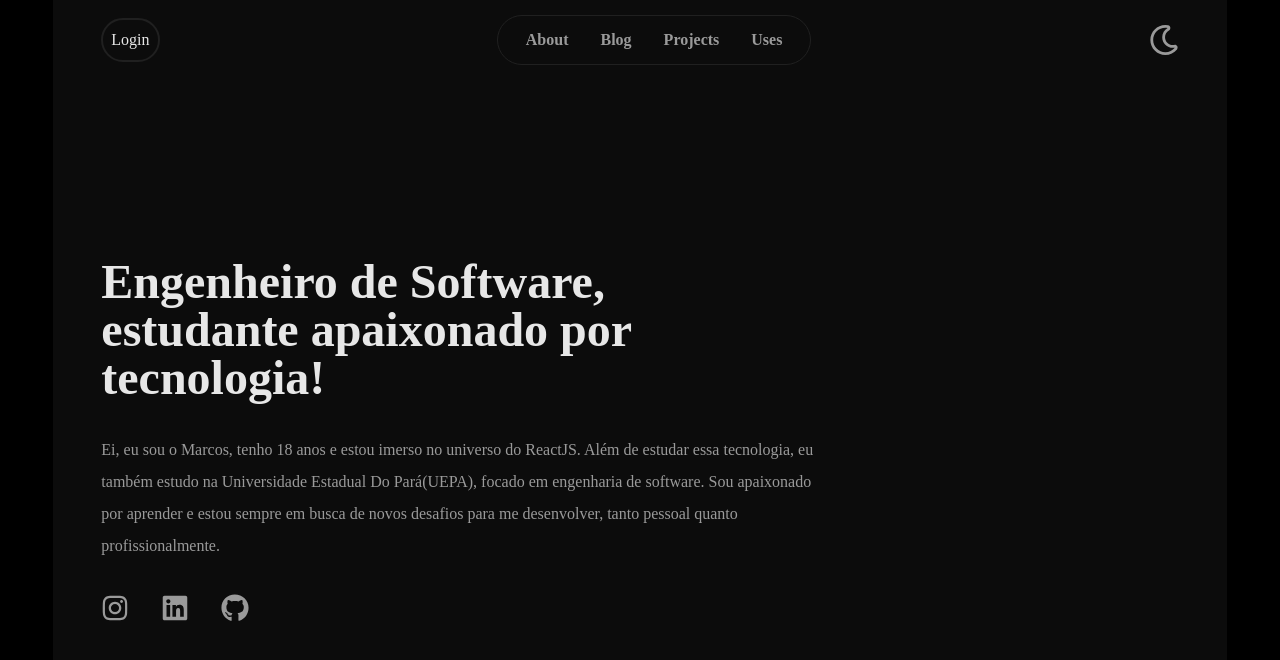
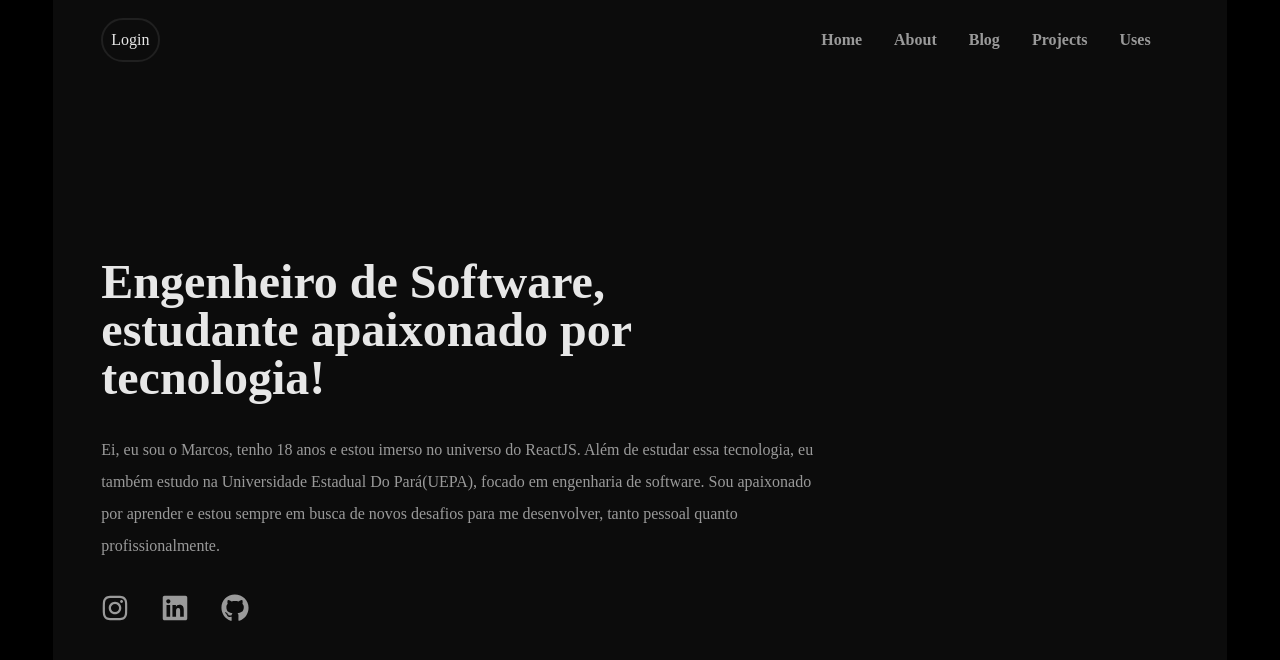
Before and after one commit to MarcosOki/Portifolio, a React app: page / in a window 1280 px wide. Shown: the top 660 px of the page. Built offline with nearby package versions, Linux system fonts and the light colour scheme; the HTML template or start-up script is replaced by a standard one.

Commit message:
Style: arrumei a infraestrutura da web

```diff
--- a/src/App.tsx
+++ b/src/App.tsx
@@ -1,21 +1,14 @@
-import { useState } from "react";
 import "./App.css";
 import { Body } from "./Components/Body";
 import { ToastContainer} from "react-toastify";
 import 'react-toastify/dist/ReactToastify.css';
-import { SectionMain } from "./Components/Sections/SectionMain";
+import { AppRoutes } from "./routes";
 function App() {
 
-  const [dark, setDark] = useState(true);
-
-  const toggleTheme = () => {
-    setDark(dark ? false : true);
-  };
-
   return (
-    <Body className={`flex justify-center flex-col items-center ${dark ? "dark" : ""}`}>
+    <Body className={`flex justify-center flex-col items-center`}>
       <ToastContainer />
-      <SectionMain toggleThemeFunction={toggleTheme} theme={dark}/>
+      <AppRoutes/>
     </Body>
   );
 }
--- a/src/Components/Container.tsx
+++ b/src/Components/Container.tsx
@@ -3,7 +3,7 @@ import { twMerge } from 'tailwind-merge'
 interface ContainerProps extends ComponentProps<'section'> {
   className?:string
 }
-const pc = " w-11/12 [100%] px-12"
+const pc = " w-11/12 px-12"
 export function Container({className, ...props}:ContainerProps) {
   return (
     <section className={twMerge(`sm:bg-dark-primary  ${pc}`,className)}>
--- a/src/Components/Header.tsx
+++ b/src/Components/Header.tsx
@@ -1,23 +1,20 @@
 import { ComponentProps, useState } from "react";
 import { twMerge } from "tailwind-merge";
 import { NavBar } from "./NavBar";
-import { FaRegMoon, FaRegSun } from "react-icons/fa";
+
 import ReactModal from "react-modal";
 import { Contacts } from "./Contacts";
 import { UserController } from "../services/UserController";
 
 interface HeaderProps extends ComponentProps<"header"> {
   className?: string;
-  theme: boolean;
-  toggleTheme: () => void;
 }
 
 const pc = "w-full h-[10vh] flex justify-between items-center py-5";
 
 export function Header({
   className,
-  theme,
-  toggleTheme,
+
   ...props
 }: HeaderProps) {
 
@@ -167,13 +164,6 @@ export function Header({
         </div>
       </ReactModal>
       <NavBar className="hidden sm:block" />
-      <button onClick={toggleTheme}>
-        {theme ? (
-          <FaRegMoon size={"30px"} className="text-dark-text-secondary" />
-        ) : (
-          <FaRegSun size={"30px"} className="text-dark-text-secondary" />
-        )}
-      </button>
     </header>
   );
 }
--- a/src/Components/NavBar.tsx
+++ b/src/Components/NavBar.tsx
@@ -8,12 +8,15 @@ export function NavBar({className,...props}: NavBarProps) {
   const listStyle = "hover:text-dark-hover hover:transition-[2s] transition-[2s]"
   return (
     <nav className={twMerge('',className)} {...props}>
-      <ul className="flex gap-8 font-semibold text-dark-text-secondary border-[1px] border-dark-border rounded-full px-7 py-3">
+      <ul className="flex gap-8 font-semibold text-dark-text-secondary  border-dark-border  px-7 py-3">
         <li>
-          <a href="#" className={listStyle}>About</a>
+          <a href="/" className={listStyle}>Home</a>
         </li>
         <li>
-          <a className={listStyle}>Blog</a>
+          <a href="/about" className={listStyle}>About</a>
+        </li>
+        <li>
+          <a href="/blog" className={listStyle}>Blog</a>
         </li>
         <li>
           <a href="#" className={listStyle}>Projects</a>
--- a/src/Components/Sections/SectionBlog.tsx
+++ b/src/Components/Sections/SectionBlog.tsx
@@ -5,6 +5,7 @@ import axios from "axios";
 import { toast } from "react-toastify";
 import { CardAdm } from "../CardAdm";
 import { ArrowLeft, ArrowRight } from "lucide-react";
+import { Header } from "../Header";
 
 interface SectionBlogProps{
 
@@ -84,8 +85,8 @@ export function SectionBlog({}:SectionBlogProps){
   }
 
   return (
-
-    <Container>
+    <Container className="flex flex-col h-[100vh] justify-between">
+      <Header/>
         <Section className="w-6/12 flex flex-col gap-5 py-0">
           <span className="sm:text-4xl text-3xl  text-dark-text-primary sm:font-medium">
             Bem-Vindo ao meu Blog.
@@ -136,7 +137,7 @@ export function SectionBlog({}:SectionBlogProps){
               />
             );
           })}
-          <div className="flex justify-between items-center p-5">
+          <div className="flex justify-between items-center">
             <span className="text-dark-text-secondary">
               Posts: {totalPosts}
             </span>
--- a/src/Components/Sections/SectionMain.tsx
+++ b/src/Components/Sections/SectionMain.tsx
@@ -3,16 +3,13 @@ import { Container } from "../Container";
 import { Header } from "../Header";
 import { Section } from "../Section";
 
-interface SectionMainProps{
-  toggleThemeFunction: ()=>void,
-  theme:boolean
-}
-export function SectionMain({toggleThemeFunction,theme}:SectionMainProps){
+
+export function SectionMain(){
 
   return(
 
     <Container className="flex flex-col">
-        <Header toggleTheme={toggleThemeFunction} theme={theme} />
+        <Header />
         <Section className="flex flex-col justify-center gap-8 h-[90vh]">
           <div className="w-7/12 ">
             <h1 className="text-dark-text-primary font-bold text-5xl">
--- /dev/null
+++ b/src/routes.tsx
@@ -0,0 +1,14 @@
+
+import { BrowserRouter as Router, Route, Routes} from "react-router-dom"
+import { SectionMain } from "./Components/Sections/SectionMain"
+import { SectionBlog } from "./Components/Sections/SectionBlog"
+export const AppRoutes = ()=>{
+  return(
+    <Router>
+      <Routes>
+        <Route path="/" element={<SectionMain/>}/>
+        <Route path="/blog" element={<SectionBlog/>}/>
+      </Routes>
+    </Router>
+  )
+}
--- a/vite.config.ts
+++ b/vite.config.ts
@@ -4,5 +4,5 @@ import react from '@vitejs/plugin-react'
 // https://vitejs.dev/config/
 export default defineConfig({
   plugins: [react()],
-  base:"/Portifolio"
+  base:"/"
 })
```
Also changed, not shown: routes.ts (deleted).
